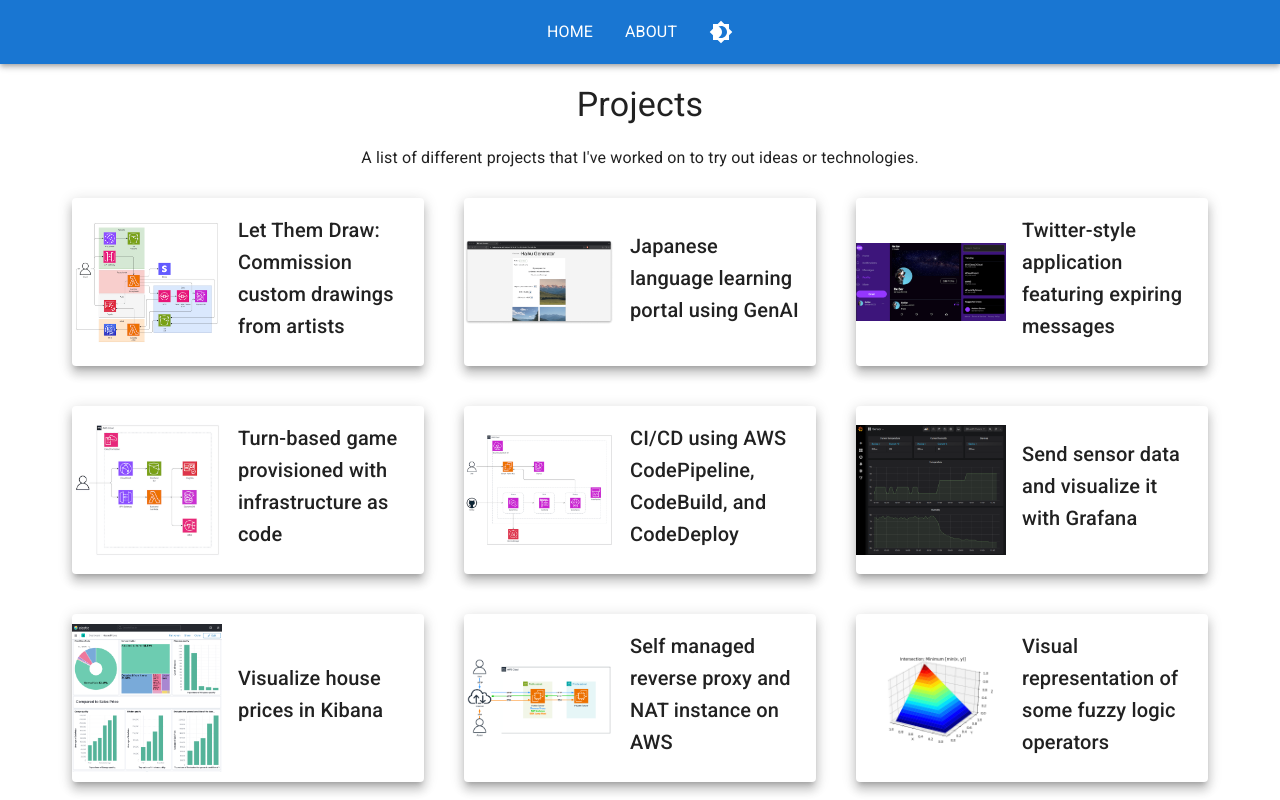
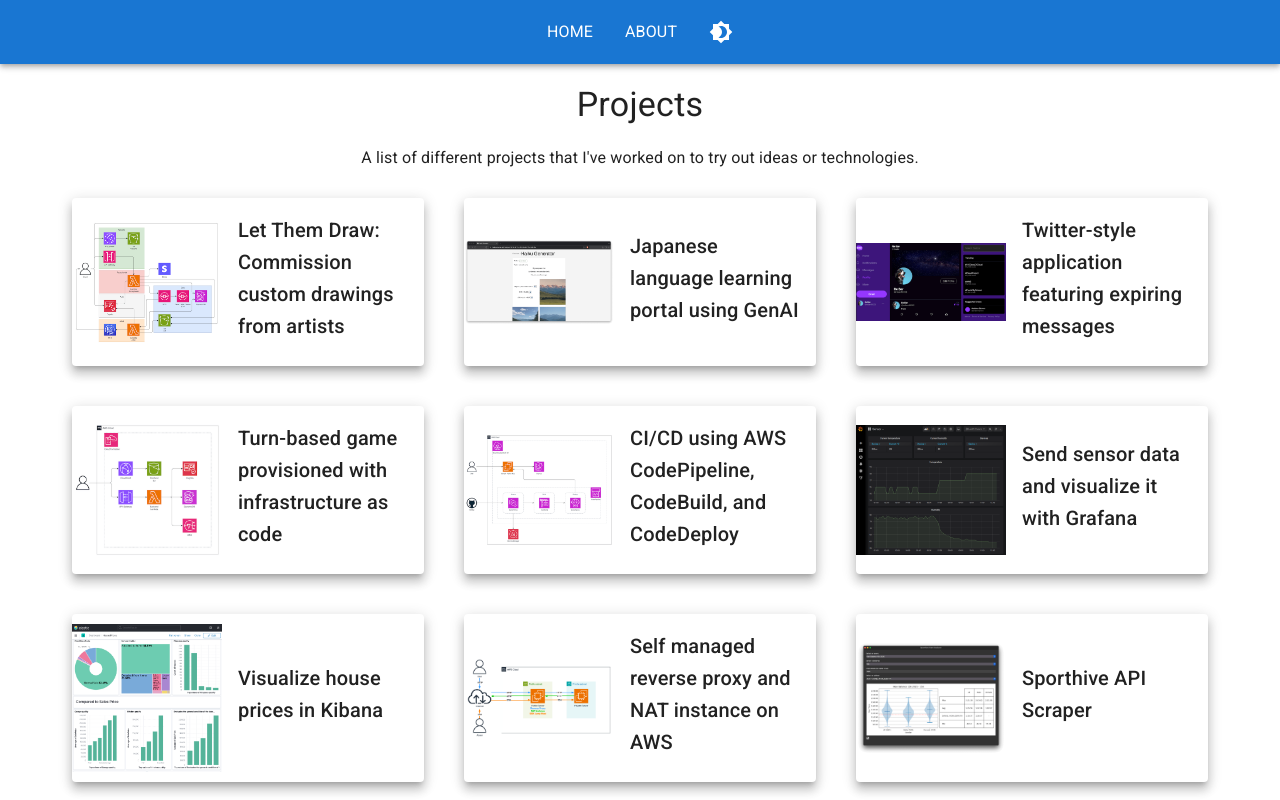
Before and after one commit to danielwohlgemuth/danielwohlgemuth.github.io, a React (Create React App) app: page /#/ in a window 1280 px wide. Shown: the top 800 px of the page. Built offline with nearby package versions, Linux system fonts and the light colour scheme.

Commit message:
Add Sporthive API Scraper

```diff
--- a/src/Components/Home.js
+++ b/src/Components/Home.js
@@ -42,6 +42,11 @@ const projects = [
     name: "Self managed reverse proxy and NAT instance on AWS",
     url: "https://github.com/danielwohlgemuth/experiments/tree/main/2025/aws-simple-architecture",
     image: "reverse-proxy-nat-instance.png",
+  },
+  {
+    name: "Sporthive API Scraper",
+    url: "https://github.com/danielwohlgemuth/sporthive-api-scraper",
+    image: "sporthive-api-scraper.png",
   },
   {
     name: "Visual representation of some fuzzy logic operators",
```
Also changed, not shown: public/images/sporthive-api-scraper.png (added).
